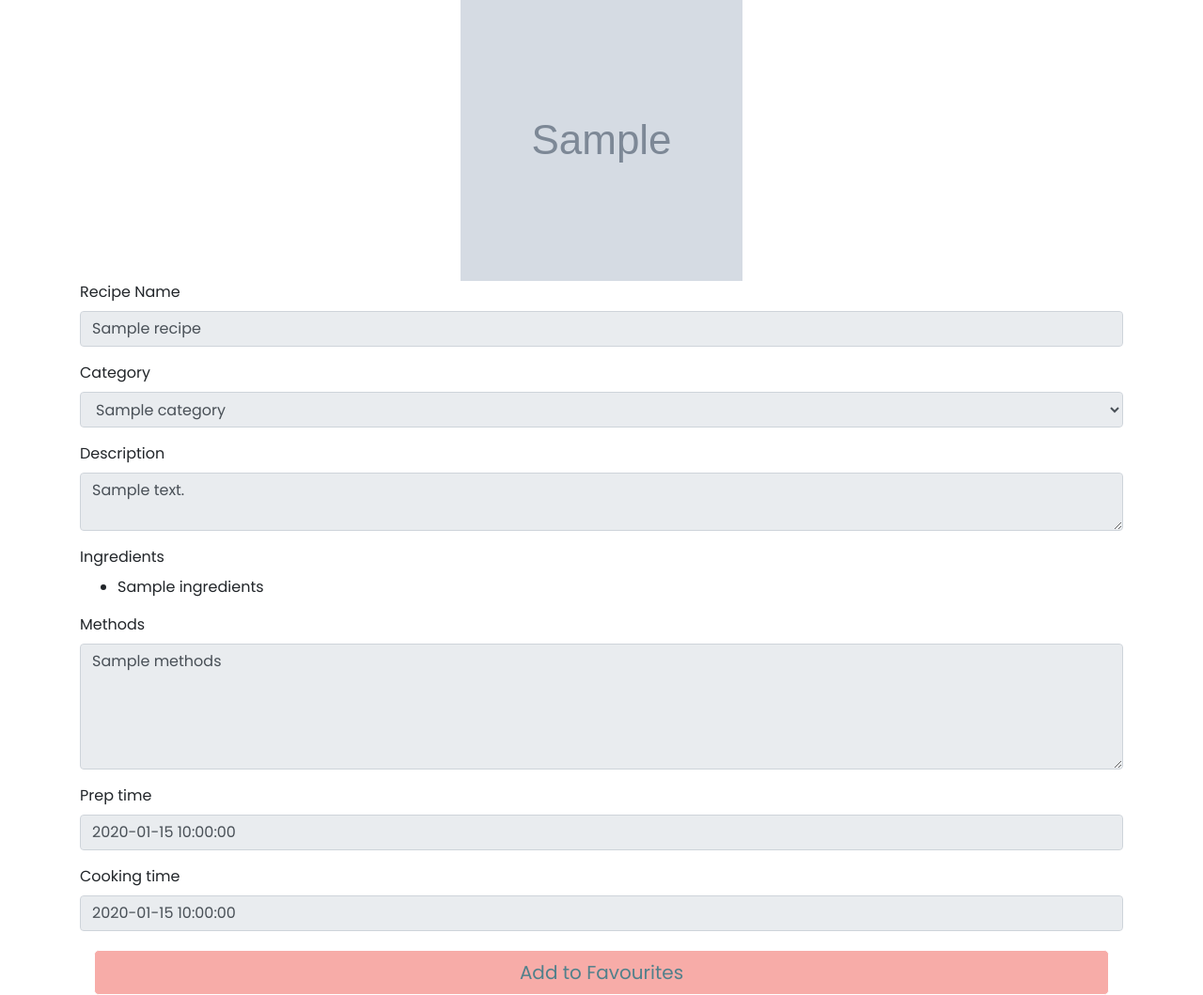
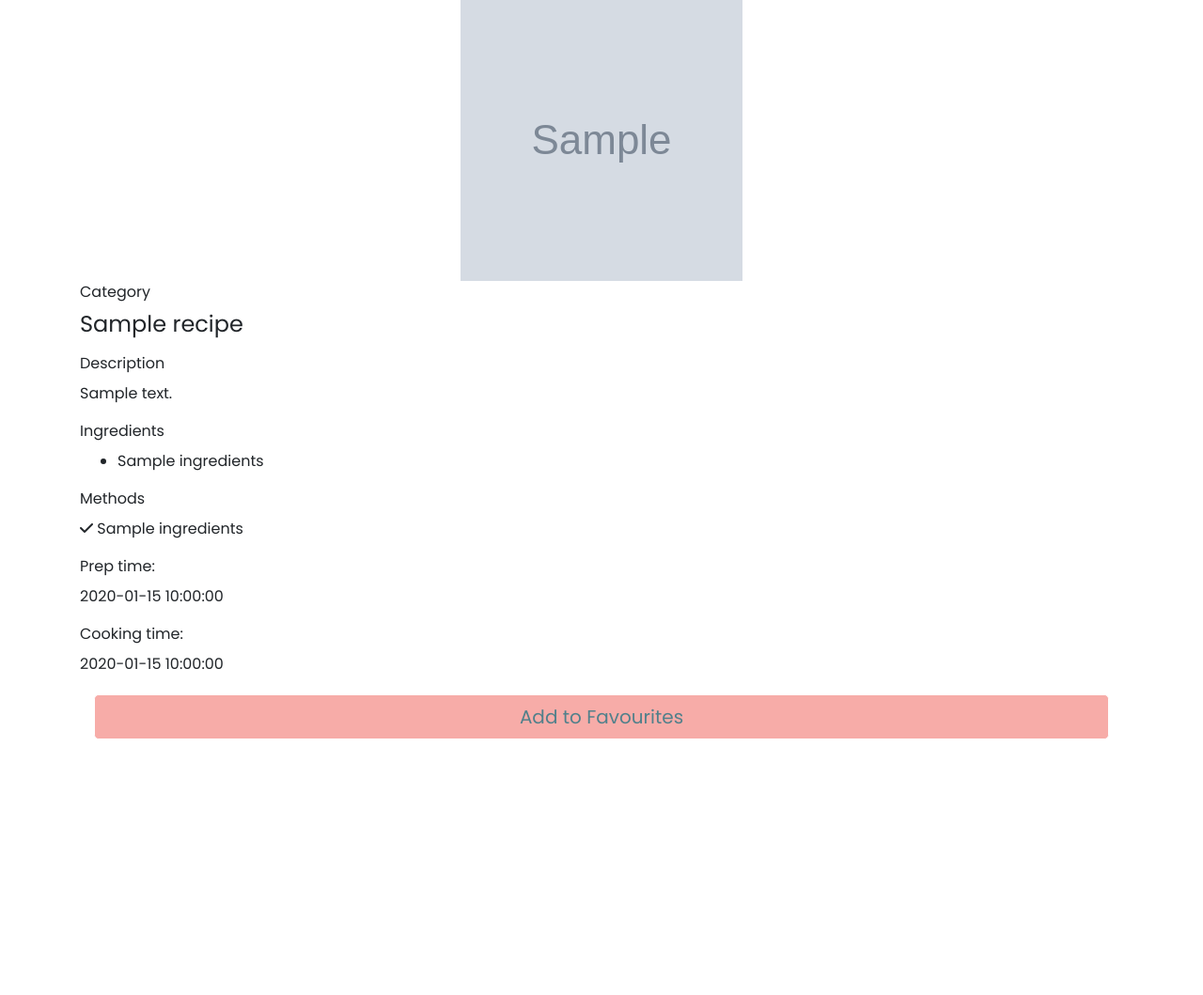
Before and after one commit to haleanana/our-recipe, a Flask app: template templates/showrecipe.html in a window 1280 px wide. Shown: the part 145-1204 px from the top of the page at 94% size. After the commit the page ends 931 px from the top, so only its background shows below. Run offline with Flask 2, Linux system fonts and the light colour scheme; the template is opened without the code that fills it: most values are stand-ins (such as "Sample title", 1, 10 or a date in 2020); grey boxes marked "Sample" are stand-in pictures; some libraries are stand-ins or nearby versions.

Commit message:
Redesigned showrecipe.html so it displays using divs not disabled text boxes

```diff
--- a/templates/index.html
+++ b/templates/index.html
@@ -1,10 +1,10 @@
 {% extends 'base.html' %} {% block content %}
 
 <div class="container container-custom">
-  <div id="" class="carousel slide" data-ride="carousel">
+  <div id="url_image" class="carousel slide" data-ride="carousel">
     <div class="carousel-inner">
     {% for img in recipes %}
-      <div class="carousel-item {% if forloop.counter == 1 %} active {% endif %}" id="slide{{ forloop.counter }}">
+      <div class="carousel-item {% if forloop.counter == 1 %} active {% endif %}">
         <img src="{{ img.url_image}}" class="d-block w-100" alt="..." />
     </div>
     {% endfor %}
--- a/templates/showrecipe.html
+++ b/templates/showrecipe.html
@@ -5,50 +5,19 @@
 	<div class="container">
 		<img src="{{recipe.url_image}}" alt="Recipe Image" class="recipe-img">
 			<div class="form-group">
-      <label for="recipe">Recipe Name</label>
-      <input disabled
-        value="{{recipe.recipe_name}}"
-        type="text"
-        class="form-control"
-        id="recipe_name"
-        name="recipe_name"
-      />
-    </div>
-    <div class="form-group">
 				<label for="exampleFormControlSelect1">Category</label>
-      <select disabled class="form-control" id="category" name="category_name">
-        {% for category in categories %} {% if category.category_name ==
-        recipe.category_name %}
-
-        <option value="{{category.category_name}}" selected
-          >{{category.category_name}}</option
-        >
-        {% else %}
-
-        <option value="{{category.category_name}}"
-          >{{category.category_name}}</option
-        >
-        {% endif %} {% endfor %}
-      </select>
+            <h4>{{recipe.category_name}}<h4>
 			</div>
 			<div class="form-group">
 				<label for="recipe_description">Description</label>
-      <textarea disabled
-        value="{{recipe.recipe_description}}"
-        class="form-control"
-        id="recipe_description"
-        rows="2"
-        name="recipe_description"
-        maxlength="150"
-      >
-{{recipe.recipe_description}}</textarea
-      >
+
+            <p>{{recipe.recipe_description}}</p>
 			</div>
 			<div class="form-group">
 				<label for="ingredients">Ingredients</label>
 				<div>
 					<ul>
-        {% for ingredients in recipe.ingredients.splitlines() %}
+						{% for ingredients in recipe.ingredients.splitlines()%}
 						<li>
 							<p>{{ingredients}}</p>
 						</li>
@@ -57,30 +26,19 @@
 				</div>
 			</div>
 			<div class="form-group">
-      <label for="methods">Methods</label>
-      <textarea disabled class="form-control" id="methods" rows="5" name="methods">
-{{recipe.methods}}</textarea
-      >
+				<label for="ingredients">Methods</label>
+				{% for methods in recipe.methods.splitlines() %}
+				<p><i class="fas fa-check"></i> {{methods}}</p>
+				{% endfor %}
 			</div>
 			<div class="form-group">
-      <label for="prep_time">Prep time</label>
-      <input disabled
-        type="text"
-        class="form-control"
-        id="prep_time"
-        name="prep_time"
-        value="{{recipe.prep_time}}"
-      />
+				<label for="prep_time">Prep time:</label>
+                <p>{{recipe.prep_time}}</p>
+
     </div>
 				<div class="form-group">
-      <label for="cooking_time">Cooking time</label>
-      <input disabled
-        type="text"
-        class="form-control"
-        id="cooking_time"
-        name="cooking_time"
-        value="{{recipe.cooking_time}}"
-      />
+					<label for="cooking_time">Cooking time: </label>
+					<p>{{recipe.cooking_time}}</p>
     </div>
 					<div class="container">
 						<button type="submit" id="fave-btn" class="btn btn-primary btn-lg btn-block">
```
Also changed, not shown: templates/favourites.html (added). Lines whose indentation alone changed are shown as unchanged.
